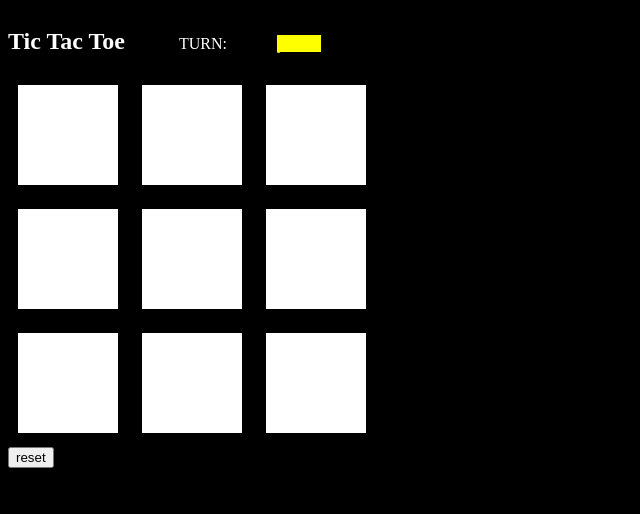
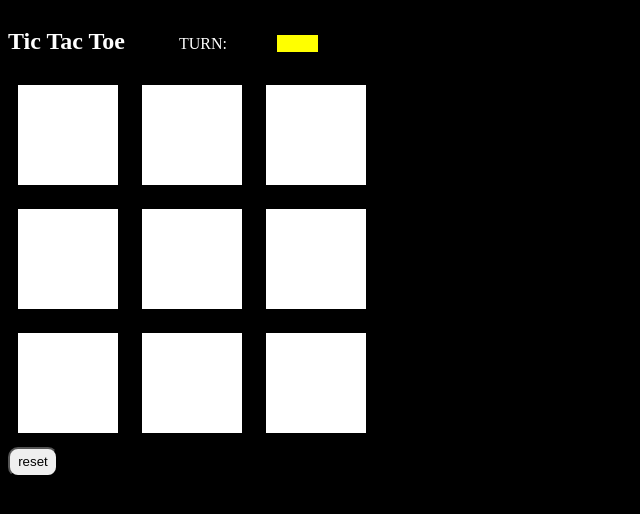
Before and after one commit to lyukidon/tictactoe, a plain HTML site: page index.html in a window 1280 px wide. Shown: the full height of the page, 0-640 px from the left. Drawn offline with Linux system fonts and the light colour scheme.

Commit message:
변경사항
1. reset_btn크기 변경

```diff
--- a/index.html
+++ b/index.html
@@ -27,10 +27,15 @@
             margin: 10px;
             background-color: white;
         }
+        #reset_btn{
+            width:50px;
+            height: 30px;
+            border-radius: 10px
+        }
     </style>
 </head>
 <body>
-    <div id='name'><h2>Tic Tac Toe</h2></div> <span id='turn1'>TURN:</span><span id='turn2'>yellow</span>
+    <div id='name'><h2>Tic Tac Toe</h2></div> <span id='turn1'>TURN:</span><span id='turn2'>colour</span>
     <div class='row'>
         <div class='square' id='block_00'></div>
         <div class='square' id='block_01'></div>
```
